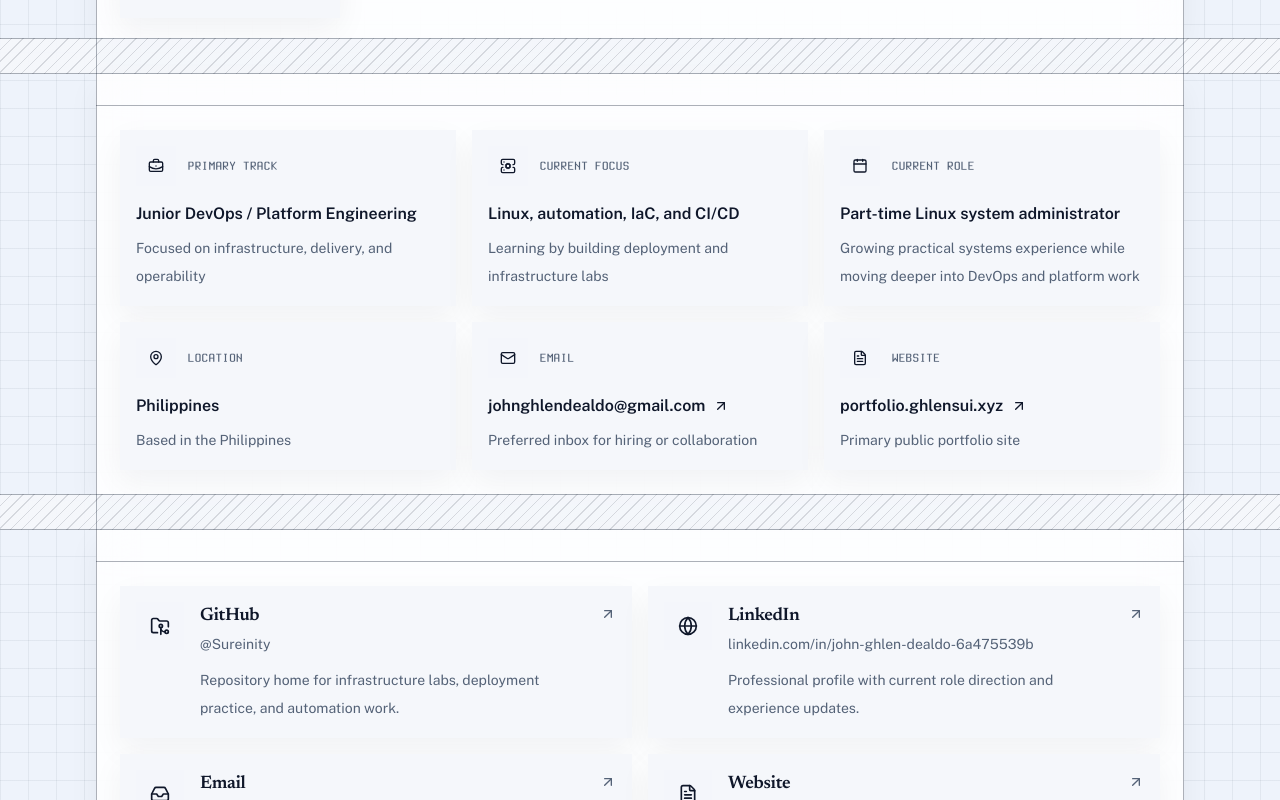
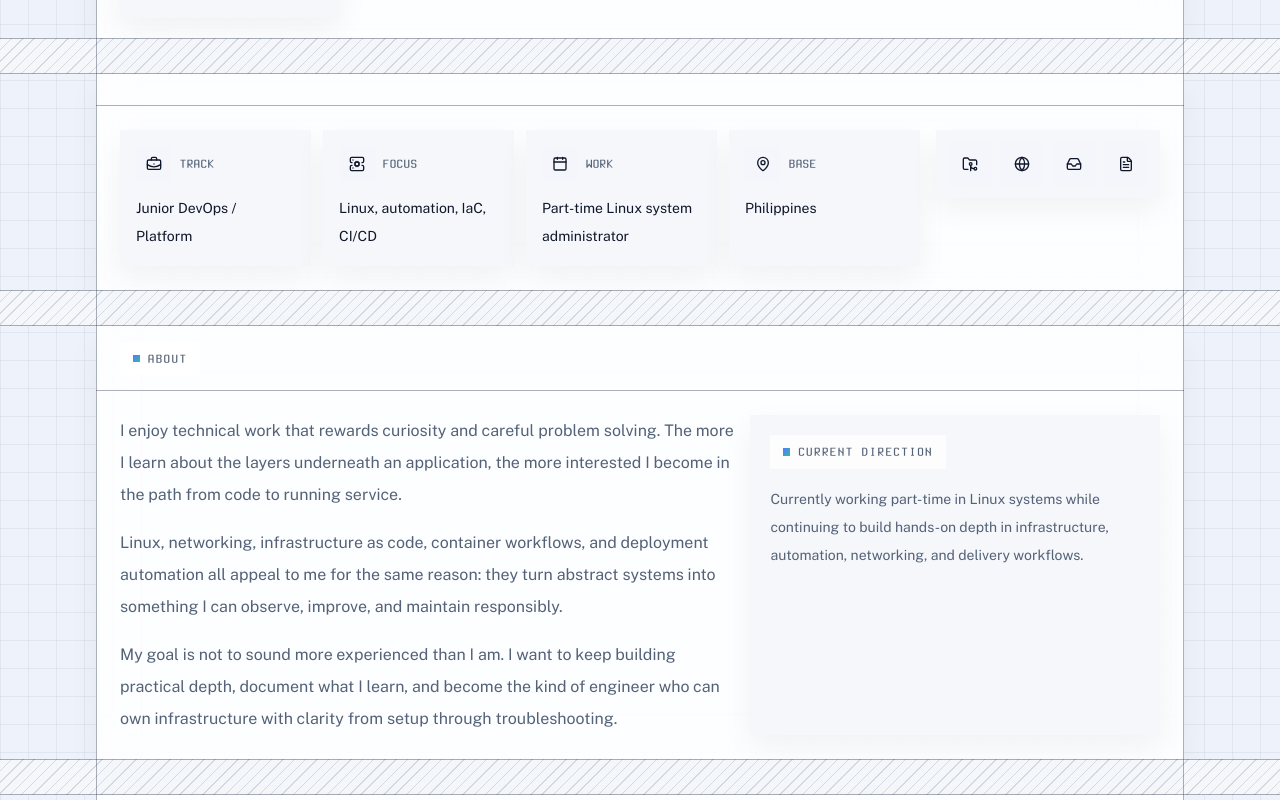
Before and after one commit to Sureinity/portfolio, a Next.js app: page / in a window 1280 px wide. Shown: the part 900-1700 px from the top of the page. Built offline with nearby package versions, Linux system fonts and the light colour scheme.

Commit message:
refactor(ui): compress pre-about summary sections
Merge the separate overview and social panels into one compact summary strip.
Shorten the overview labels and switch the external links to icon-only actions to better fit the minimalist layout.

```diff
--- a/src/app/page.tsx
+++ b/src/app/page.tsx
@@ -1,13 +1,12 @@
 import { ActivityGrid } from "@/components/activity-grid";
 import { BlogList } from "@/components/blog-list";
-import { MetadataGrid } from "@/components/metadata-grid";
+import { IdentityStrip } from "@/components/identity-strip";
 import { ProfileHero } from "@/components/profile-hero";
 import { ProjectAccordion } from "@/components/project-accordion";
 import { ScrollToTop } from "@/components/scroll-to-top";
 import { SectionPanel } from "@/components/section-panel";
 import { SiteFooter } from "@/components/site-footer";
 import { SiteHeader } from "@/components/site-header";
-import { SocialLinksGrid } from "@/components/social-links-grid";
 import { StackCloud } from "@/components/stack-cloud";
 import { TimelineSection } from "@/components/timeline-section";
 import {
@@ -37,12 +36,7 @@ export default function Home() {
         <div className="panel-divider" />
 
         <SectionPanel id="overview" title="Overview" srOnlyTitle>
-          <MetadataGrid items={overviewItems} />
-        </SectionPanel>
-        <div className="panel-divider" />
-
-        <SectionPanel id="social" title="Social Links" srOnlyTitle>
-          <SocialLinksGrid links={socialLinks} />
+          <IdentityStrip items={overviewItems} links={socialLinks} />
         </SectionPanel>
         <div className="panel-divider" />
 
--- /dev/null
+++ b/src/components/identity-strip.tsx
@@ -0,0 +1,56 @@
+import type { OverviewItem, SocialLink } from "@/lib/template-content";
+
+type IdentityStripProps = {
+  items: OverviewItem[];
+  links: SocialLink[];
+};
+
+export function IdentityStrip({ items, links }: IdentityStripProps) {
+  const quickItems = items.slice(0, 4);
+
+  return (
+    <div className="grid gap-4 lg:grid-cols-[minmax(0,1fr)_auto] lg:items-start">
+      <dl className="grid gap-3 sm:grid-cols-2 xl:grid-cols-4">
+        {quickItems.map((item) => {
+          const Icon = item.icon;
+
+          return (
+            <div key={item.label} className="panel-muted min-w-0 px-4 py-4">
+              <dt className="flex items-center gap-2">
+                <span className="icon-badge h-9 w-9 text-[color:var(--foreground)]">
+                  <Icon aria-hidden className="h-4 w-4" />
+                </span>
+                <span className="mono-detail uppercase text-[color:var(--muted-foreground)]">
+                  {item.label}
+                </span>
+              </dt>
+              <dd className="mt-3 text-sm leading-7 text-[color:var(--foreground)]">
+                {item.value}
+              </dd>
+            </div>
+          );
+        })}
+      </dl>
+
+      <div className="panel-muted flex items-center gap-2 p-3">
+        {links.map((link) => {
+          const Icon = link.icon;
+
+          return (
+            <a
+              key={link.title}
+              href={link.href}
+              target={link.href.startsWith("mailto:") ? undefined : "_blank"}
+              rel={link.href.startsWith("mailto:") ? undefined : "noreferrer"}
+              aria-label={`${link.title}: ${link.handle}`}
+              title={link.title}
+              className="icon-badge h-11 w-11 text-[color:var(--foreground)] transition hover:-translate-y-0.5 hover:bg-[color:var(--background-elevated)] hover:text-[color:var(--accent)]"
+            >
+              <Icon aria-hidden className="h-4 w-4" />
+            </a>
+          );
+        })}
+      </div>
+    </div>
+  );
+}
--- a/src/lib/template-content.ts
+++ b/src/lib/template-content.ts
@@ -126,25 +126,25 @@ export const heroProfile: HeroProfile = {
 
 export const overviewItems: OverviewItem[] = [
   {
-    label: "Primary track",
-    value: "Junior DevOps / Platform Engineering",
+    label: "Track",
+    value: "Junior DevOps / Platform",
     detail: "Focused on infrastructure, delivery, and operability",
     icon: BriefcaseBusiness,
   },
   {
-    label: "Current focus",
-    value: "Linux, automation, IaC, and CI/CD",
+    label: "Focus",
+    value: "Linux, automation, IaC, CI/CD",
     detail: "Learning by building deployment and infrastructure labs",
     icon: ServerCog,
   },
   {
-    label: "Current role",
+    label: "Work",
     value: "Part-time Linux system administrator",
     detail: "Growing practical systems experience while moving deeper into DevOps and platform work",
     icon: Calendar,
   },
   {
-    label: "Location",
+    label: "Base",
     value: "Philippines",
     detail: "Based in the Philippines",
     icon: MapPin,
```
